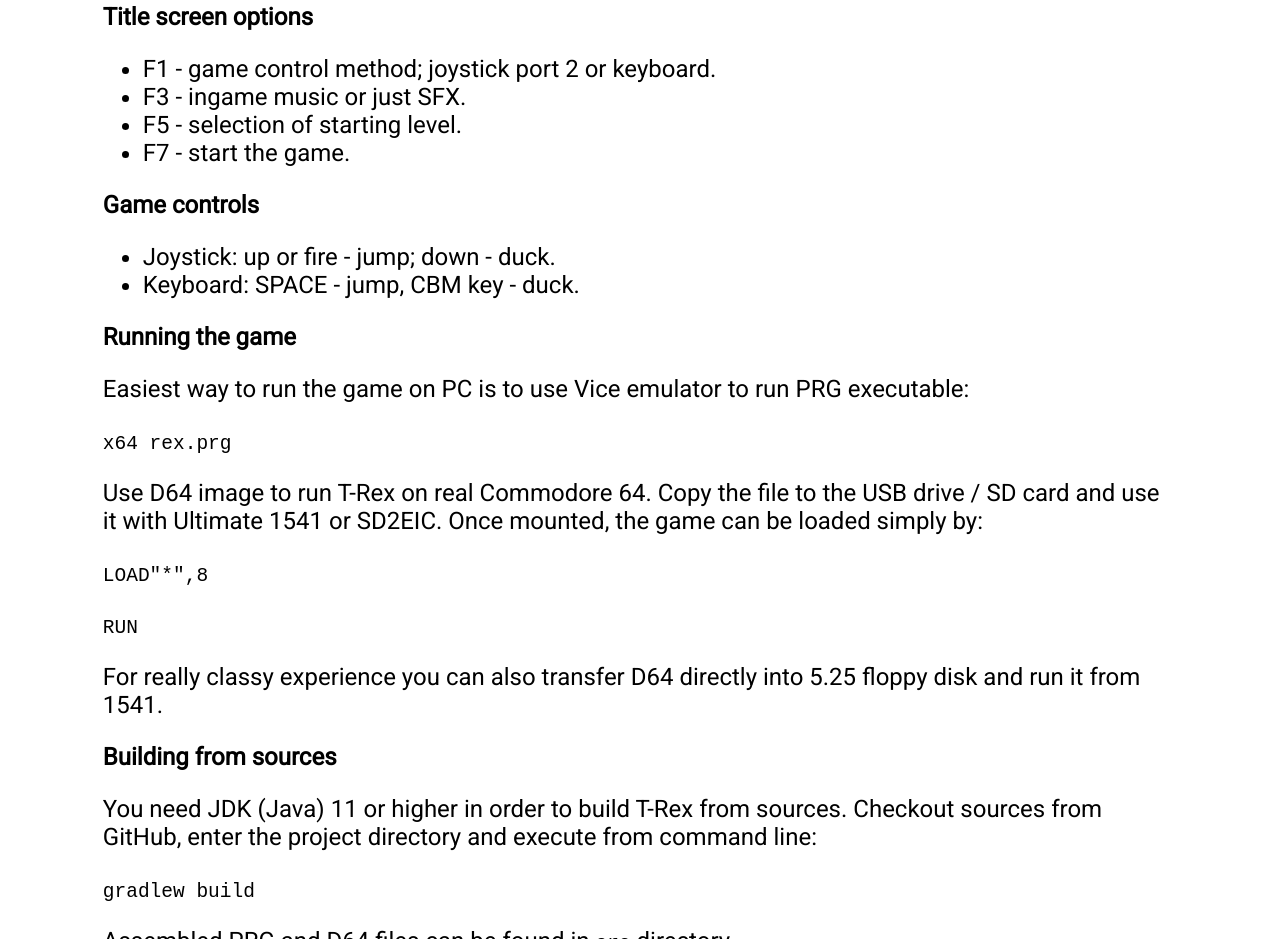
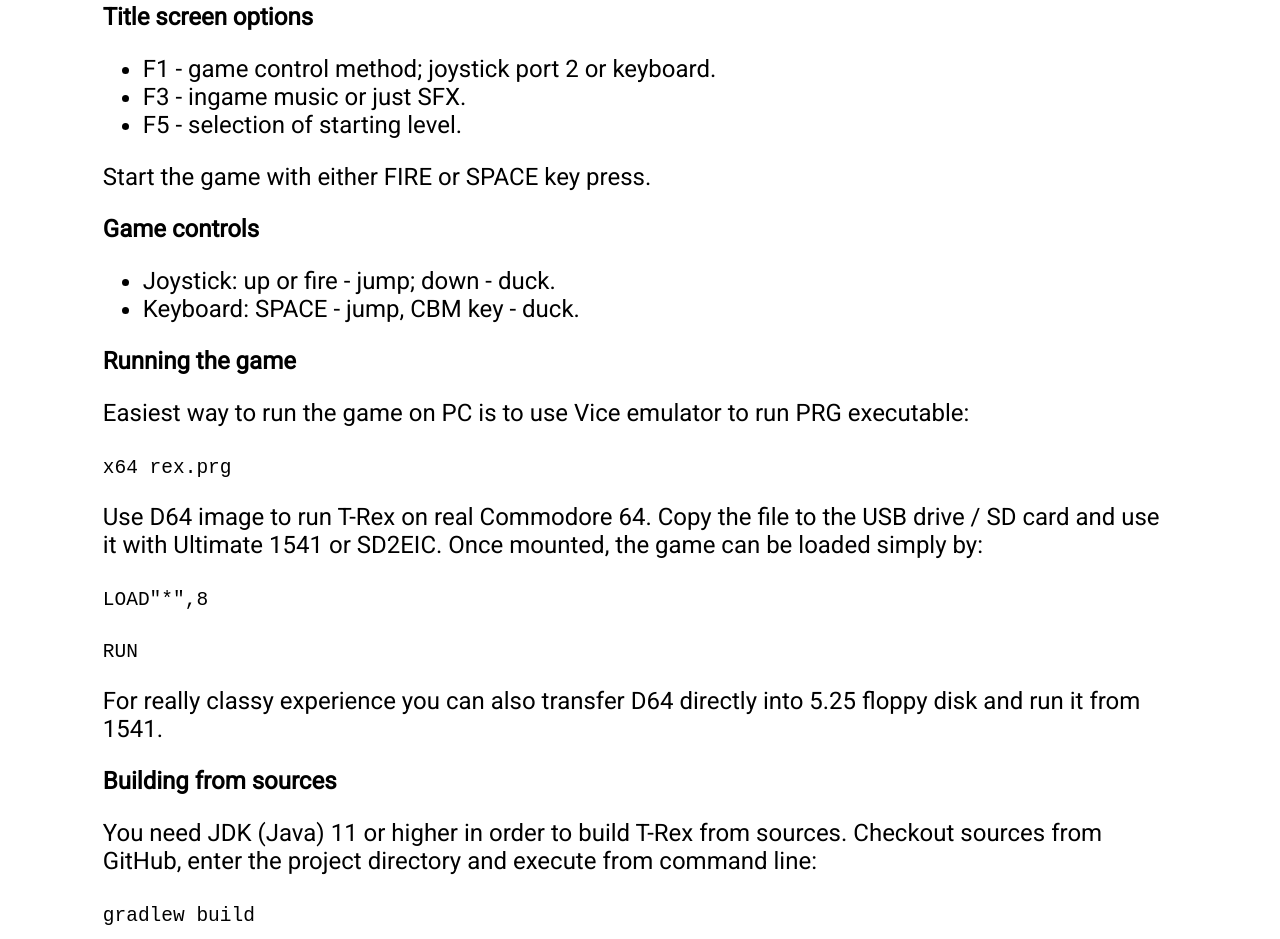
Before and after one commit to maciejmalecki/trex64, a plain HTML site: page docs/index.html in a window 1280 px wide. Shown: the part 2094-3033 px from the top of the page. Drawn offline with Linux system fonts and the light colour scheme.

Commit message:
Instructions update

```diff
--- a/docs/index.html
+++ b/docs/index.html
@@ -205,8 +205,10 @@
                     <li>F1 - game control method; joystick port 2 or keyboard.</li>
                     <li>F3 - ingame music or just SFX.</li>
                     <li>F5 - selection of starting level.</li>
-                    <li>F7 - start the game.</li>
                 </ul>
+                <p>
+                    Start the game with either FIRE or SPACE key press.
+                </p>
                 <h2>Game controls</h2>
                 <ul>
                     <li>Joystick: up or fire - jump; down - duck.</li>
```
